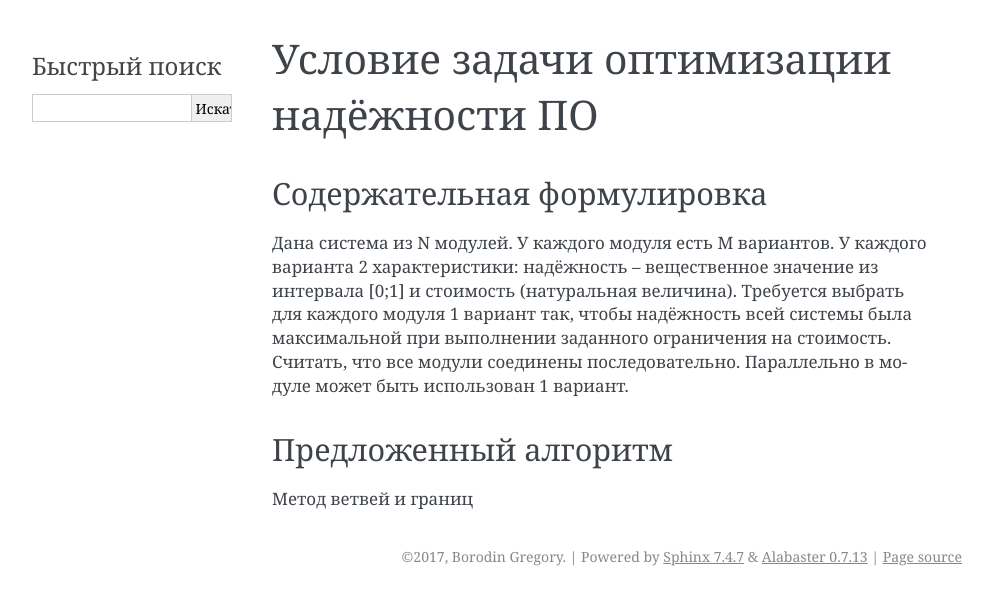
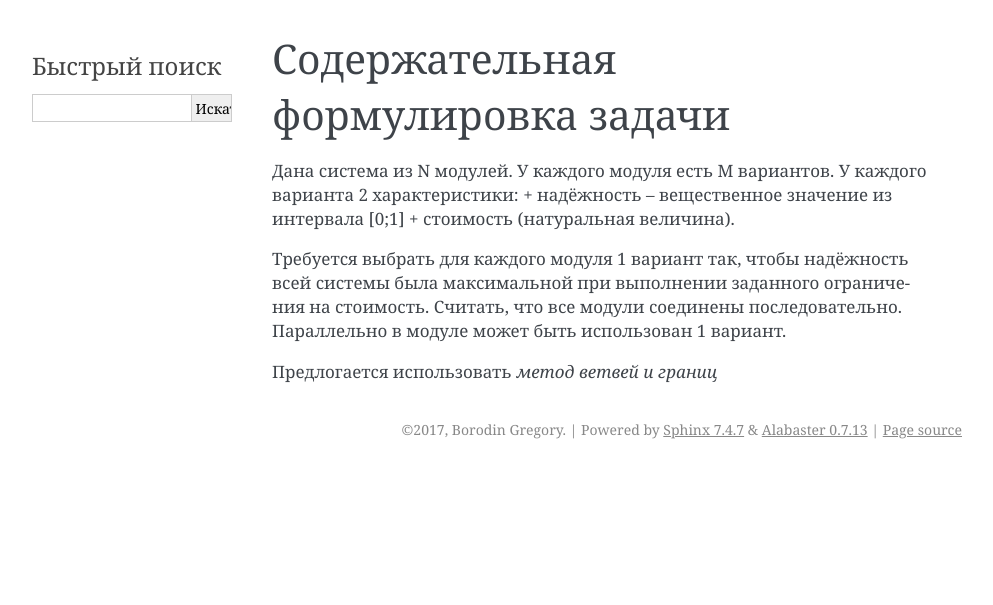
Before and after one commit to grihabor/reliability-projects, a Sphinx documentation site: the page built from task_4/docs/source/task_description.rst, in a window 1280 px wide. Shown: the top 605 px of the page, without its empty margins (148-1141 px from the left). Built offline with Sphinx 7.4.7, drawn with Linux system fonts in a browser that asks for light colours; pages that are not in the unit, such as notebooks, are missing from menus.

Commit message:
change structure

```diff
--- a/task_4/docs/source/index.rst
+++ b/task_4/docs/source/index.rst
@@ -11,4 +11,8 @@
    :caption: Contents:
 
    task_description
+   math_problem
    algorithm
+   experiments
+   conclusion
+   input_data_description
--- a/task_4/docs/source/task_description.rst
+++ b/task_4/docs/source/task_description.rst
@@ -1,22 +1,17 @@
-========================================
-Условие задачи оптимизации надёжности ПО
-========================================
-
-Содержательная формулировка
-===========================
+==================================
+Содержательная формулировка задачи
+==================================
 
 Дана система из N модулей.
 У каждого модуля есть M вариантов.
 У каждого варианта 2 характеристики:
-надёжность – вещественное значение из интервала [0;1]
-и стоимость (натуральная величина).
++ надёжность – вещественное значение из интервала [0;1]
++ стоимость (натуральная величина).
+
 Требуется выбрать для каждого модуля 1 вариант
 так, чтобы надёжность всей системы была максимальной
 при выполнении заданного ограничения на стоимость.
 Считать, что все модули соединены последовательно.
 Параллельно в модуле может быть использован 1 вариант.
 
-Предложенный алгоритм
-=====================
-
-Метод ветвей и границ
+Предлогается использовать *метод ветвей и границ*
```
